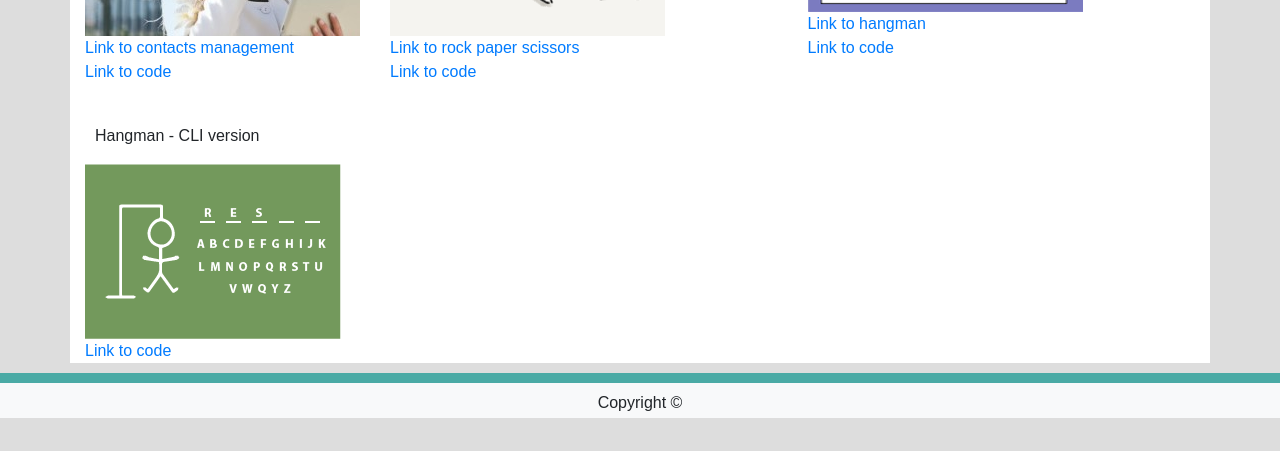
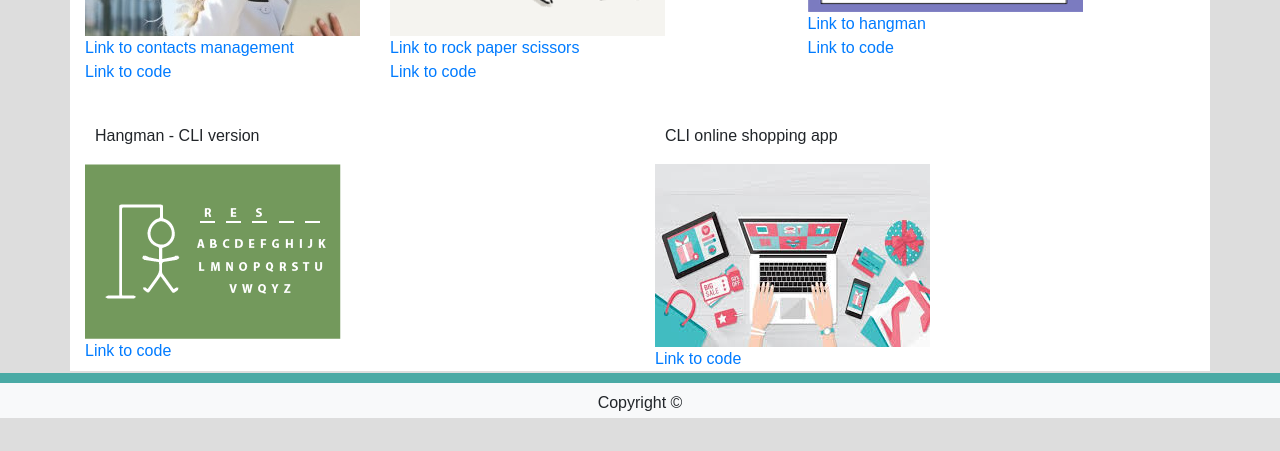
Before and after one commit to rgbyford/Bootstrap-Portfolio, a plain HTML site: page portfolio.html in a window 1280 px wide. Shown: the part 382-833 px from the top of the page. Drawn offline with nearby package versions, Linux system fonts and the light colour scheme.

Commit message:
added shopping app

```diff
--- a/portfolio.html
+++ b/portfolio.html
@@ -104,6 +104,15 @@
                     </div>
                 </div>
             </div>
+            <div class="col">
+                <div class="tbl-stuff">
+                    <p class="describe-text">CLI online shopping app</p>
+                    <img class="img-responsive" src="assets/images/shopping.jpg">
+                    <div class="tbltxt">
+                        <a href="https://github.com/rgbyford/bamazon/">Link to code</a>
+                    </div>
+                </div>
+            </div>
         </div>
     </div>
     <footer class="footer-classic fixed-bottom text-center bg-light">
```
Also changed, not shown: assets/images/shopping.jpg (added).
